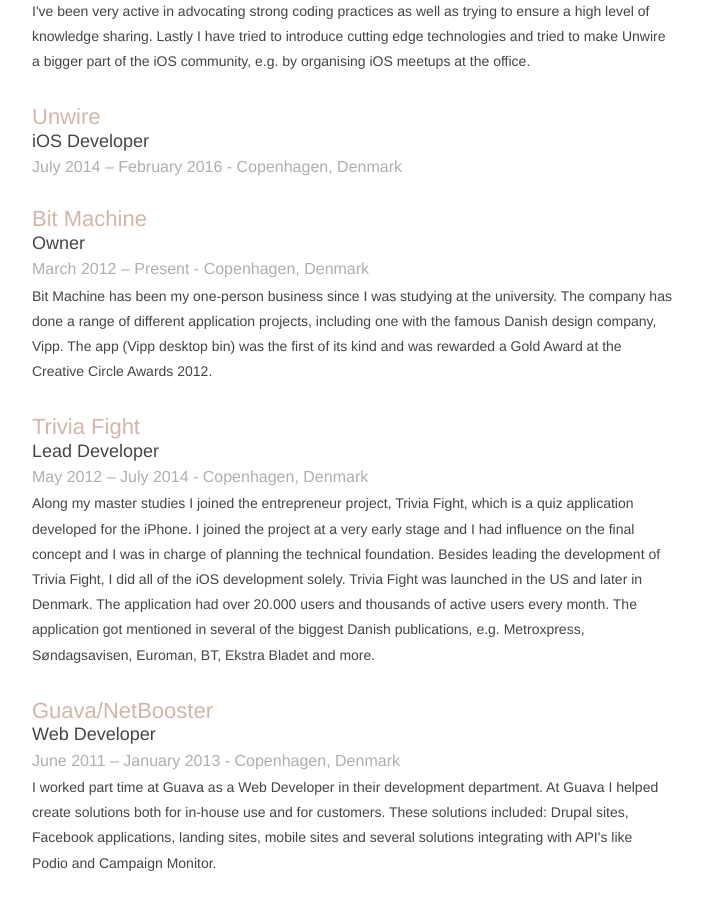
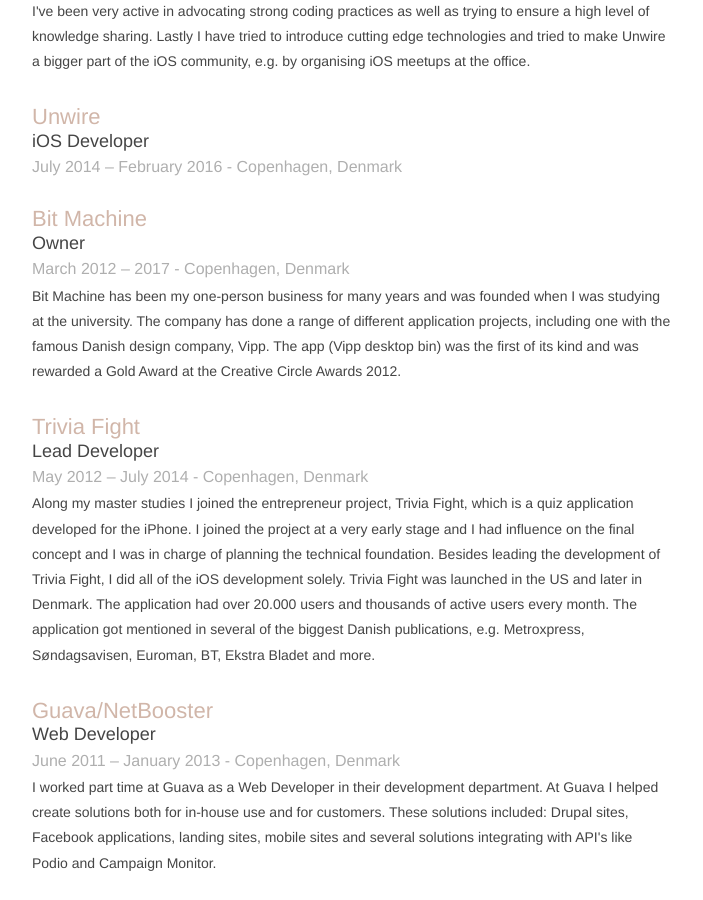
Before and after one commit to steffendsommer/steffendsommer.github.io, a Jekyll site: the page built from cv.html, in a window 1280 px wide and 900 px high, scrolled down 1182 px. Shown: the whole window, without its empty margins (288-991 px from the left). Built offline with Jekyll 4.4.1, drawn with Linux system fonts in a browser that asks for light colours; nearby versions of some CDN libraries.

Commit message:
Update Bit Machine

```diff
--- a/cv.html
+++ b/cv.html
@@ -54,8 +54,8 @@
 
 <h2><a href="http://steffendsommer.com/projects" target="_blank">Bit Machine</a></h2>
 <h3>Owner</h3>
-<h4>March 2012 – Present - Copenhagen, Denmark</h4>
-<p>Bit Machine has been my one-person business since I was studying at the university. The company has done a range of different application projects, including one with the famous Danish design company, Vipp. The app (Vipp desktop bin) was the first of its kind and was rewarded a Gold Award at the Creative Circle Awards 2012.</p>
+<h4>March 2012 – 2017 - Copenhagen, Denmark</h4>
+<p>Bit Machine has been my one-person business for many years and was founded when I was studying at the university. The company has done a range of different application projects, including one with the famous Danish design company, Vipp. The app (Vipp desktop bin) was the first of its kind and was rewarded a Gold Award at the Creative Circle Awards 2012.</p>
 
 <h2><a href="https://www.facebook.com/TriviaFight" target="_blank">Trivia Fight</a></h2>
 <h3>Lead Developer</h3>
```
